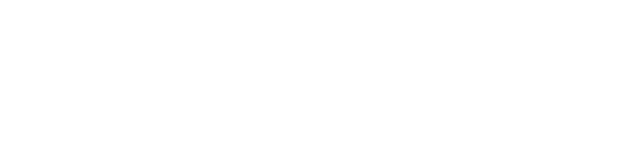
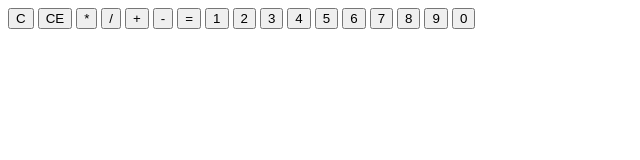
Before and after one commit to JosephAlba19/js-calculator, a plain HTML site: page index.html in a window 1280 px wide. Shown: the whole page, without its empty margins (0-640 px from the left). Drawn offline with Linux system fonts and the light colour scheme.

Commit message:
Completed html structure for calculator

```diff
--- a/index.html
+++ b/index.html
@@ -13,7 +13,28 @@
 
     <div class="app">
         <div class="calculator">
+            <div class="calc__display" id="display"></div>
+            <div class="calc__actions">
+                <button class="clear" data-action="clear">C</button>
+                <button class="backspace" data-action="backspace">CE</button>
 
+                <button class="multiply" data-action="multiply">*</button>
+                <button class="divide" data-action="divide">/</button>
+                <button class="add" data-action="add">+</button>
+                <button class="subtract" data-action="subtract">-</button>
+                <button class="equals" data-action="calculate">=</button>
+
+                <button class="one" data-action="1">1</button>
+                <button class="two" data-action="2">2</button>
+                <button class="three" data-action="3">3</button>
+                <button class="four" data-action="4">4</button>
+                <button class="five" data-action="5">5</button>
+                <button class="six" data-action="6">6</button>
+                <button class="seven" data-action="7">7</button>
+                <button class="eight" data-action="8">8</button>
+                <button class="nine" data-action="9">9</button>
+                <button class="zero" data-action="0">0</button>
+            </div>
         </div>
     </div>
 
```
Also changed, not shown: main.css, main.scss (added), 1 other file.
